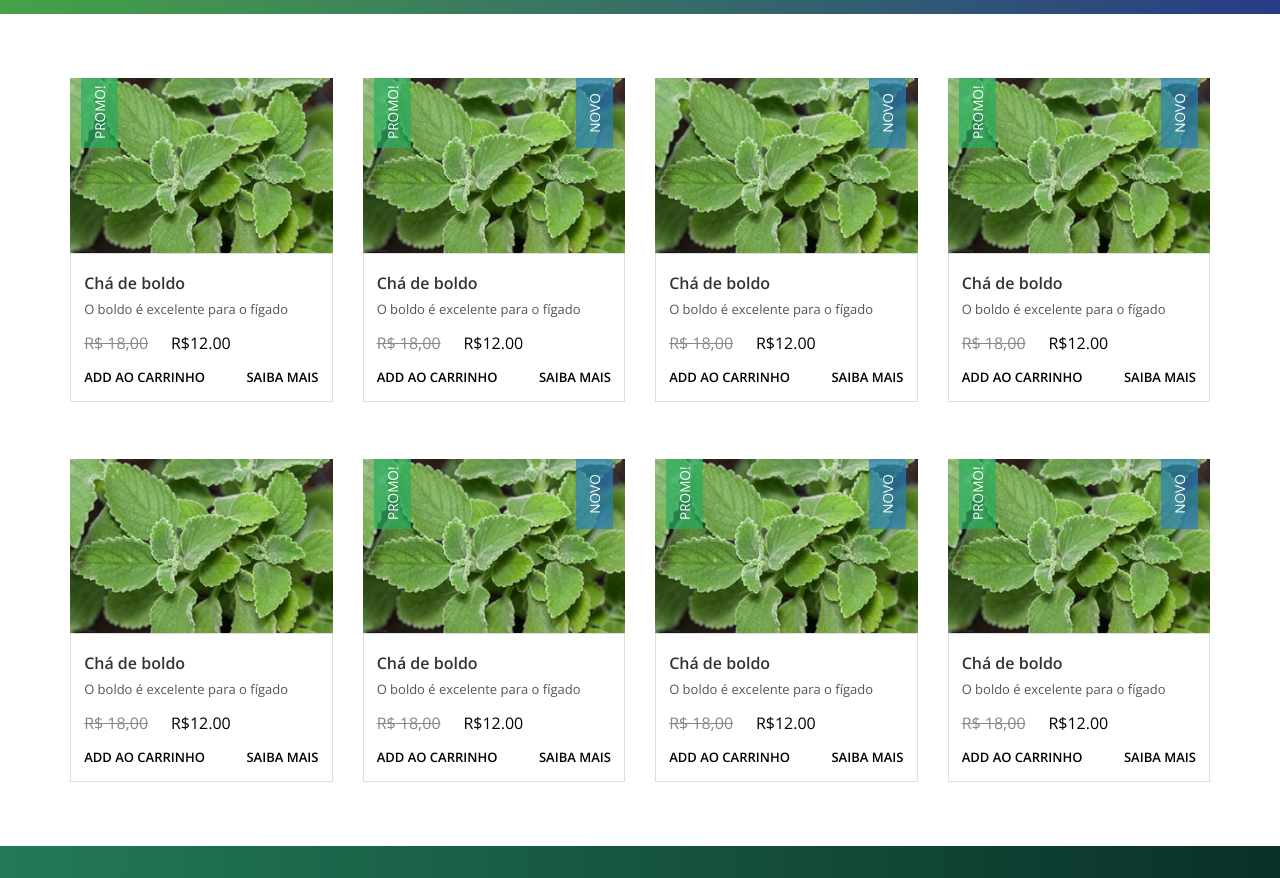
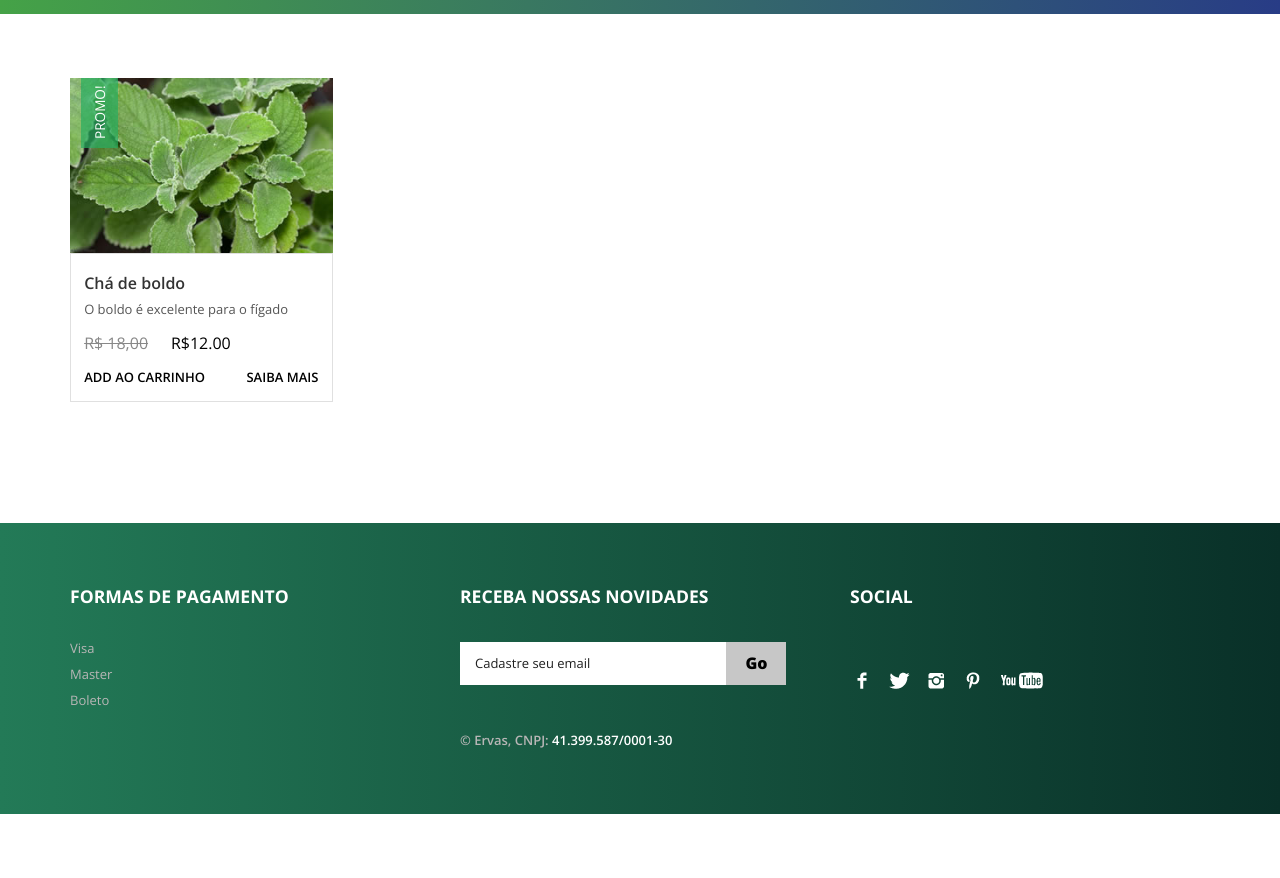
Before and after one commit to vicentecc/ervas, a plain HTML site: page shop.html in a window 1280 px wide. Shown: the part 74-952 px from the top of the page. After the commit the page ends 888 px from the top, so only its background shows below. Drawn offline with nearby package versions, Linux system fonts and the light colour scheme.

Commit message:
Adicionando anotacoes em shop, index e contact

```diff
--- a/shop.html
+++ b/shop.html
@@ -45,6 +45,27 @@ License URL: http://creativecommons.org/licenses/by/3.0/
                 $(".dropdown img.flag").toggleClass("flagvisibility");
             });
         });
+     </script>
+     <script type="application/ld+json">
+     	{
+     		"@context": "http://schema.org/",
+     		"name": "Ervas para emagrecimento",
+     		"@type": "ItemList",
+     		"image": "/images/pic1.jpg",
+     		"description": "Ervas para o emagrecimento são as que promovem o melhor trabalho dos rins na filtragem da linfa que é o líquido que carrega as impurezas para fora do organismo.",
+     		"numberOfItems":1,
+     		"itemListElement":
+     		[
+     		{
+     			"@type": "ListItem",
+     			"position": 1,
+     			"item":{
+     				"@type": "Product",
+     				"url": "fsdfsd"
+     			}
+     		}
+     		]
+     	}
      </script>
 </head>
 <body>
@@ -124,9 +145,9 @@ License URL: http://creativecommons.org/licenses/by/3.0/
       <div class="shop_top">
 		<div class="container">
 			<div class="row shop_box-top">
-				<div class="col-md-3 shop_box"><a href="single.html">
+				<div class="col-md-3 shop_box">
+					<a href="single.html">
 						<img src="images/pic5.jpg" class="img-responsive" alt=""/>
-
 						<span class="sale-box">
 							<span class="sale-label">Promo!</span>
 						</span>
@@ -141,143 +162,11 @@ License URL: http://creativecommons.org/licenses/by/3.0/
 								<div class="clear"> </div>
 						    </ul>
 					    </div>
-				</a></div>
-				<div class="col-md-3 shop_box"><a href="single.html">
-					<img src="images/pic5.jpg" class="img-responsive" alt=""/>
-					<span class="new-box">
-						<span class="new-label">Novo</span>
-					</span>
-					<span class="sale-box">
-						<span class="sale-label">Promo!</span>
-					</span>
-					<div class="shop_desc">
-						<h3><a href="#">Chá de boldo</a></h3>
-						<p>O boldo é excelente para o fígado </p>
-						<span class="reducedfrom">R$ 18,00</span>
-						<span class="actual">R$12.00</span><br>
-						<ul class="buttons">
-							<li class="cart"><a href="#">Add ao carrinho</a></li>
-							<li class="shop_btn"><a href="#">Saiba mais</a></li>
-							<div class="clear"> </div>
-					    </ul>
+					</a>
 				</div>
-				</a></div>
-				<div class="col-md-3 shop_box"><a href="single.html">
-					<img src="images/pic5.jpg" class="img-responsive" alt=""/>
-					<span class="new-box">
-						<span class="new-label">Novo</span>
-					</span>
 
-					<div class="shop_desc">
-						<h3><a href="#">Chá de boldo</a></h3>
-						<p>O boldo é excelente para o fígado </p>
-						<span class="reducedfrom">R$ 18,00</span>
-						<span class="actual">R$12.00</span><br>
-						<ul class="buttons">
-							<li class="cart"><a href="#">Add ao carrinho</a></li>
-							<li class="shop_btn"><a href="#">Saiba mais</a></li>
-							<div class="clear"> </div>
-					    </ul>
 			</div>
-				</a></div>
-				<div class="col-md-3 shop_box"><a href="single.html">
-					<img src="images/pic5.jpg" class="img-responsive" alt=""/>
-					<span class="new-box">
-						<span class="new-label">Novo</span>
-					</span>
-					<span class="sale-box">
-						<span class="sale-label">Promo!</span>
-					</span>
-					<div class="shop_desc">
-						<h3><a href="#">Chá de boldo</a></h3>
-						<p>O boldo é excelente para o fígado </p>
-						<span class="reducedfrom">R$ 18,00</span>
-						<span class="actual">R$12.00</span><br>
-						<ul class="buttons">
-							<li class="cart"><a href="#">Add ao carrinho</a></li>
-							<li class="shop_btn"><a href="#">Saiba mais</a></li>
-							<div class="clear"> </div>
-					    </ul>
-				    </div>
-				</a></div>
-			</div>
-			<div class="row">
-				<div class="col-md-3 shop_box"><a href="single.html">
-					<img src="images/pic5.jpg" class="img-responsive" alt=""/>
 
-					<div class="shop_desc">
-						<h3><a href="#">Chá de boldo</a></h3>
-						<p>O boldo é excelente para o fígado </p>
-						<span class="reducedfrom">R$ 18,00</span>
-						<span class="actual">R$12.00</span><br>
-						<ul class="buttons">
-							<li class="cart"><a href="#">Add ao carrinho</a></li>
-							<li class="shop_btn"><a href="#">Saiba mais</a></li>
-							<div class="clear"> </div>
-					    </ul>
-				    </div>
-				</a></div>
-				<div class="col-md-3 shop_box"><a href="single.html">
-					<img src="images/pic5.jpg" class="img-responsive" alt=""/>
-					<span class="new-box">
-						<span class="new-label">Novo</span>
-					</span>
-					<span class="sale-box">
-						<span class="sale-label">Promo!</span>
-					</span>
-					<div class="shop_desc">
-						<h3><a href="#">Chá de boldo</a></h3>
-						<p>O boldo é excelente para o fígado </p>
-						<span class="reducedfrom">R$ 18,00</span>
-						<span class="actual">R$12.00</span><br>
-						<ul class="buttons">
-							<li class="cart"><a href="#">Add ao carrinho</a></li>
-							<li class="shop_btn"><a href="#">Saiba mais</a></li>
-							<div class="clear"> </div>
-					    </ul>
-				    </div>
-				</a></div>
-				<div class="col-md-3 shop_box"><a href="single.html">
-					<img src="images/pic5.jpg" class="img-responsive" alt=""/>
-					<span class="new-box">
-						<span class="new-label">Novo</span>
-					</span>
-					<span class="sale-box">
-						<span class="sale-label">Promo!</span>
-					</span>
-					<div class="shop_desc">
-						<h3><a href="#">Chá de boldo</a></h3>
-						<p>O boldo é excelente para o fígado </p>
-						<span class="reducedfrom">R$ 18,00</span>
-						<span class="actual">R$12.00</span><br>
-						<ul class="buttons">
-							<li class="cart"><a href="#">Add ao carrinho</a></li>
-							<li class="shop_btn"><a href="#">Saiba mais</a></li>
-							<div class="clear"> </div>
-					    </ul>
-				    </div>
-				</a></div>
-				<div class="col-md-3 shop_box"><a href="single.html">
-					<img src="images/pic5.jpg" class="img-responsive" alt=""/>
-					<span class="new-box">
-						<span class="new-label">Novo</span>
-					</span>
-					<span class="sale-box">
-						<span class="sale-label">Promo!</span>
-					</span>
-					<div class="shop_desc">
-						<h3><a href="#">Chá de boldo</a></h3>
-						<p>O boldo é excelente para o fígado </p>
-						<span class="reducedfrom">R$ 18,00</span>
-						<span class="actual">R$12.00</span><br>
-						<ul class="buttons">
-							<li class="cart"><a href="#">Add ao carrinho</a></li>
-							<li class="shop_btn"><a href="#">Saiba mais</a></li>
-							<div class="clear"> </div>
-					    </ul>
-				    </div>
-				</a></div>
-			</div>
 		 </div>
 	   </div>
 	  </div>
```
Also changed, not shown: contact.html (+11 -0 lines), index.html (+13 -0 lines). Lines whose indentation alone changed are shown as unchanged.
